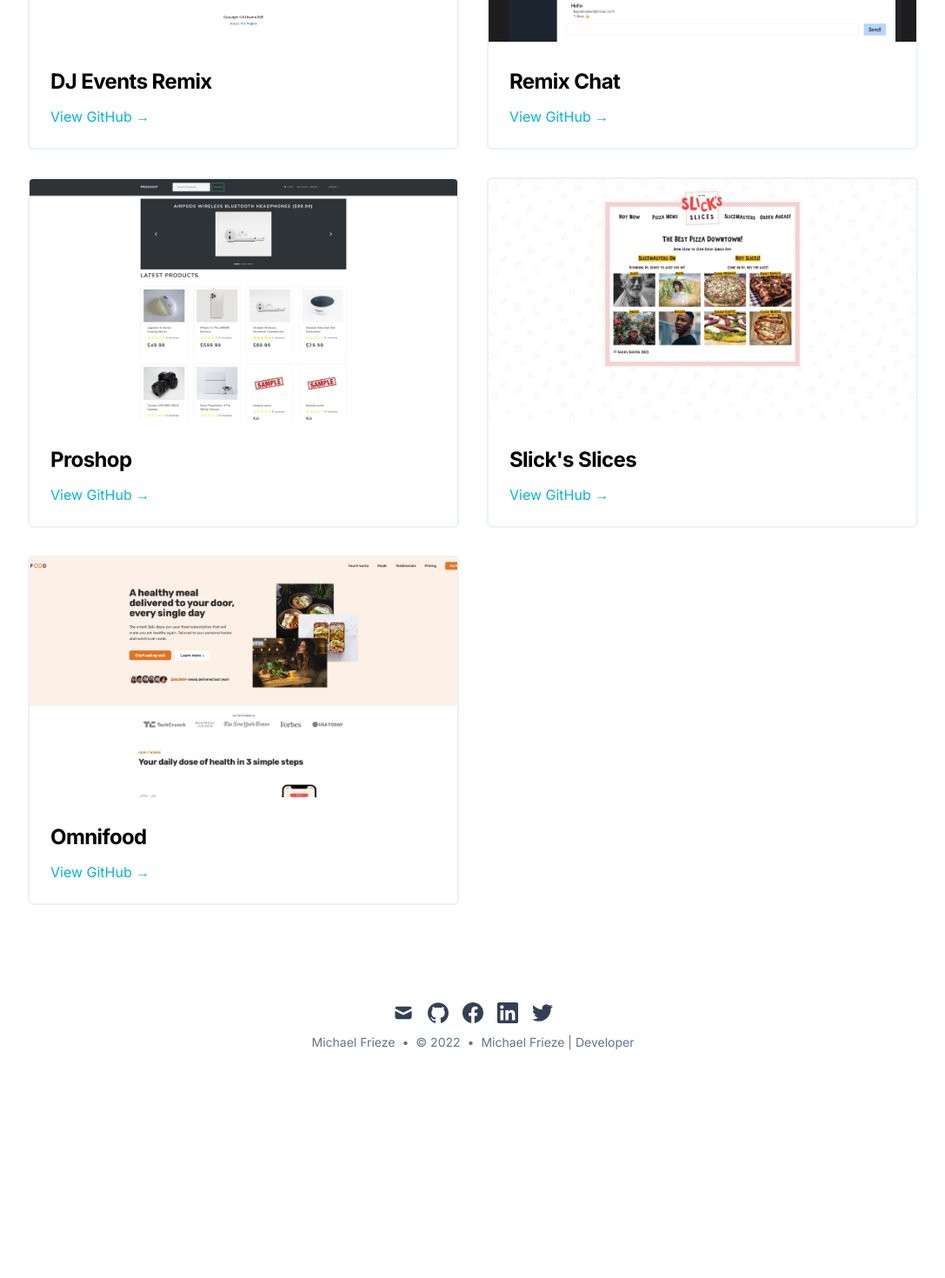
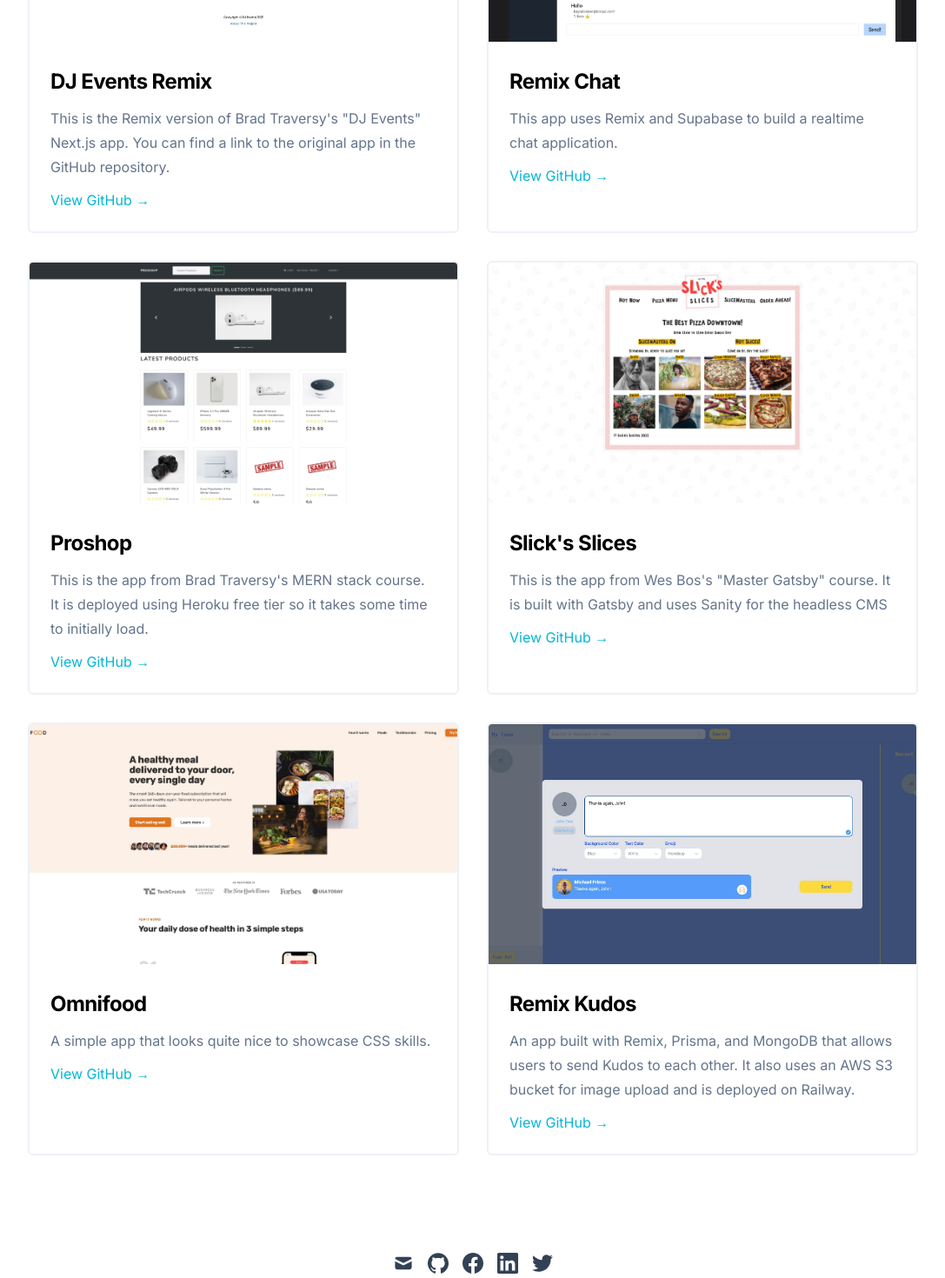
Before and after one commit to MichaelFrieze/michaelfrieze.dev, a Next.js app: page /projects in a window 1280 px wide. Shown: the part 580-2050 px from the top of the page at 87% size, without its empty margins (96-1183 px from the left). Before the commit the page ends 1797 px from the top, so only its background shows below. Built offline with nearby package versions, Linux system fonts and the light colour scheme; no server answers.

Commit message:
added remix kudos project to projectsData and also updated project description for all projects

```diff
--- a/data/projectsData.js
+++ b/data/projectsData.js
@@ -1,39 +1,46 @@
 const projectsData = [
   {
     title: 'DJ Events Remix',
-    description: ``,
+    description: `This is the Remix version of Brad Traversy's "DJ Events" Next.js app. You can find a link to the original app in the GitHub repository.`,
     imgSrc: '/static/images/dj-events.jpg',
     href: 'https://github.com/MichaelFrieze/djevents-remix',
     liveLink: 'https://djevents-remix.up.railway.app/',
   },
   {
     title: 'Remix Chat',
-    description: ``,
+    description: `This app uses Remix and Supabase to build a realtime chat application.`,
     imgSrc: '/static/images/remix-chat.jpg',
     href: 'https://github.com/MichaelFrieze/remix-chat',
     liveLink: 'https://remix-chat-michaelfrieze.vercel.app/',
   },
   {
     title: 'Proshop',
-    description: ``,
+    description: `This is the app from Brad Traversy's MERN stack course. It is deployed using Heroku free tier so it takes some time to initially load.`,
     imgSrc: '/static/images/proshop.jpg',
     href: 'https://github.com/MichaelFrieze/proshop',
     liveLink: 'https://michaelfrieze-proshop.herokuapp.com/',
   },
   {
     title: "Slick's Slices",
-    description: ``,
+    description: `This is the app from Wes Bos's "Master Gatsby" course. It is built with Gatsby and uses Sanity for the headless CMS`,
     imgSrc: '/static/images/slicks-slices.jpg',
     href: 'https://github.com/MichaelFrieze/slicks-slices',
     liveLink: 'https://slicksslices-michaelfrieze.netlify.app/',
   },
   {
     title: 'Omnifood',
-    description: ``,
+    description: `A simple app that looks quite nice to showcase CSS skills.`,
     imgSrc: '/static/images/omnifood.jpg',
     href: 'https://github.com/MichaelFrieze/omnifood',
     liveLink: 'https://omnifood-michaelfrieze.netlify.app/',
   },
+  {
+    title: 'Remix Kudos',
+    description: `An app built with Remix, Prisma, and MongoDB that allows users to send Kudos to each other. It also uses an AWS S3 bucket for image upload and is deployed on Railway.`,
+    imgSrc: '/static/images/remix-kudos.jpg',
+    href: 'https://github.com/MichaelFrieze/remix-kudos',
+    liveLink: 'https://remix-kudos.up.railway.app/',
+  },
 ]
 
 export default projectsData
```
Also changed, not shown: public/static/images/remix-kudos.jpg (added).
